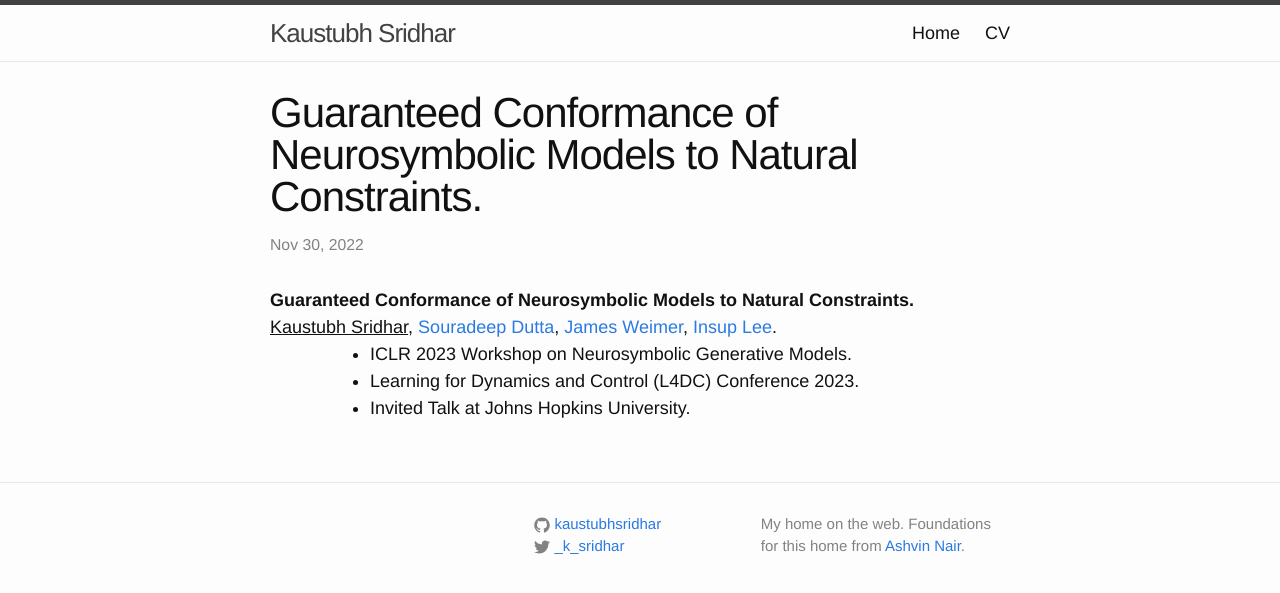
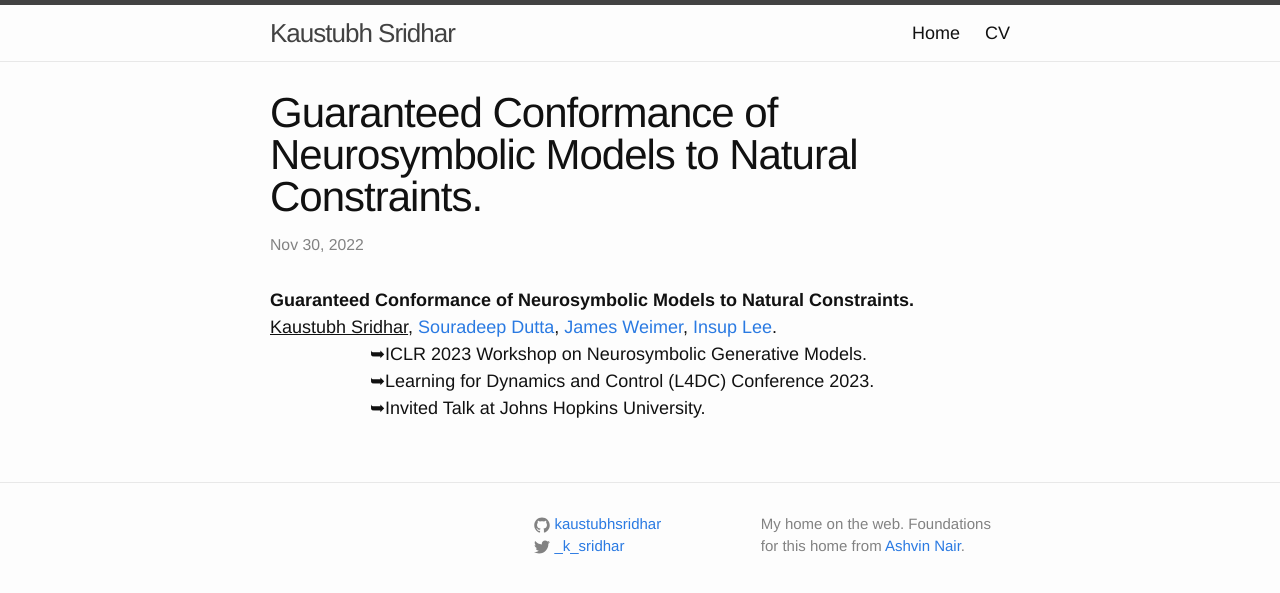
Before and after one commit to kaustubhsridhar/kaustubhsridhar.github.io, a Jekyll site: the page built from _posts/2022-11-30-ConstrainedNeurosymbolic.md, in a window 1280 px wide. Shown: the top 593 px of the page. Built offline with Jekyll 4.4.1, drawn with Linux system fonts in a browser that asks for light colours; comment, search, counter and statistics services are not loaded.

```diff
--- a/_posts/2022-11-30-ConstrainedNeurosymbolic.md
+++ b/_posts/2022-11-30-ConstrainedNeurosymbolic.md
@@ -1,7 +1,7 @@
 ---
 layout: research
 title:  "Guaranteed Conformance of Neurosymbolic Models to Natural Constraints."
-rinfo: <u>Kaustubh Sridhar</u>, <a href="https://sites.google.com/site/duttasouradeep39/">Souradeep Dutta</a>, <a href="https://www.seas.upenn.edu/~weimerj/research.html">James Weimer</a>, <a href="https://www.cis.upenn.edu/~lee/home/index.shtml">Insup Lee</a>. <ul><li>ICLR 2023 Workshop on Neurosymbolic Generative Models.</li><li>Learning for Dynamics and Control (L4DC) Conference 2023.</li><li>Invited Talk at Johns Hopkins University.</li></ul>
+rinfo: <u>Kaustubh Sridhar</u>, <a href="https://sites.google.com/site/duttasouradeep39/">Souradeep Dutta</a>, <a href="https://www.seas.upenn.edu/~weimerj/research.html">James Weimer</a>, <a href="https://www.cis.upenn.edu/~lee/home/index.shtml">Insup Lee</a>. <ul>➥ICLR 2023 Workshop on Neurosymbolic Generative Models.<br>➥Learning for Dynamics and Control (L4DC) Conference 2023.<br>➥Invited Talk at Johns Hopkins University.</ul>
 pdf: https://arxiv.org/abs/2212.01346
 date:   2022-11-30 22:30:00
 types: []
```
